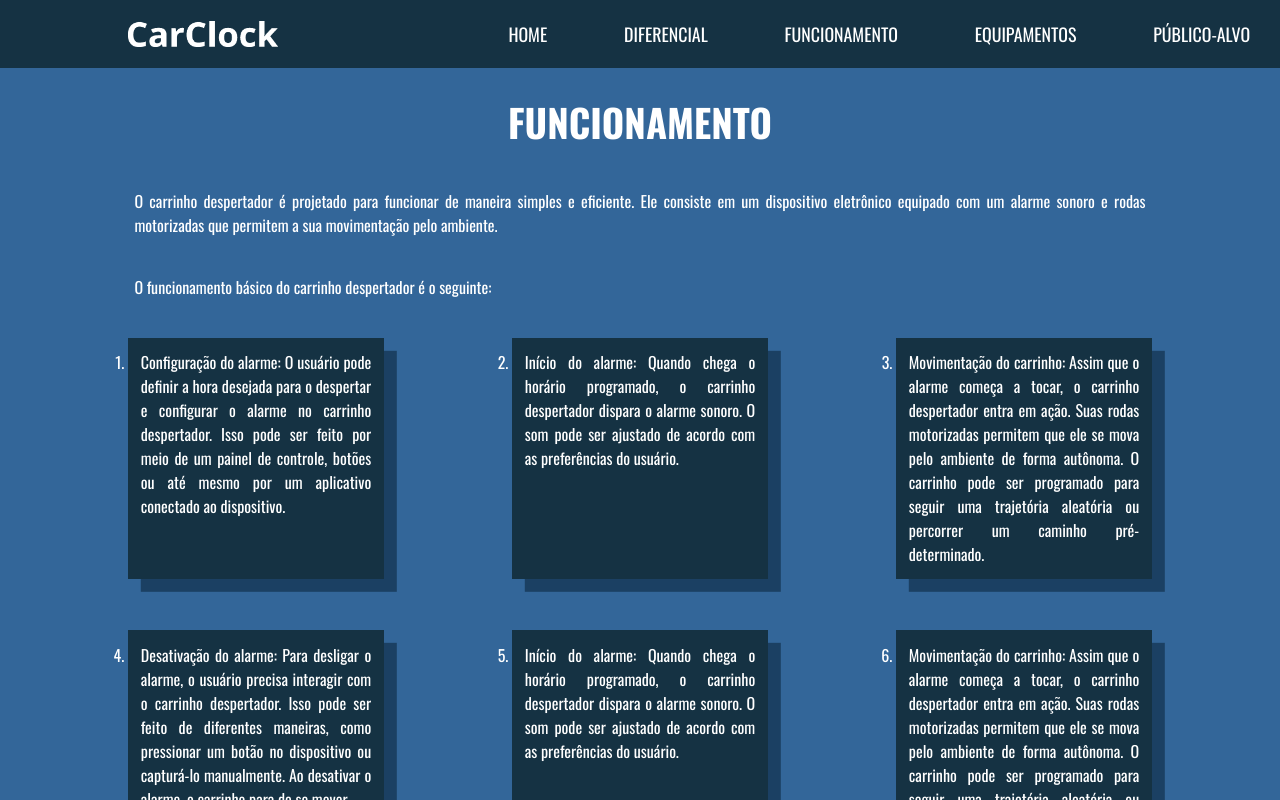
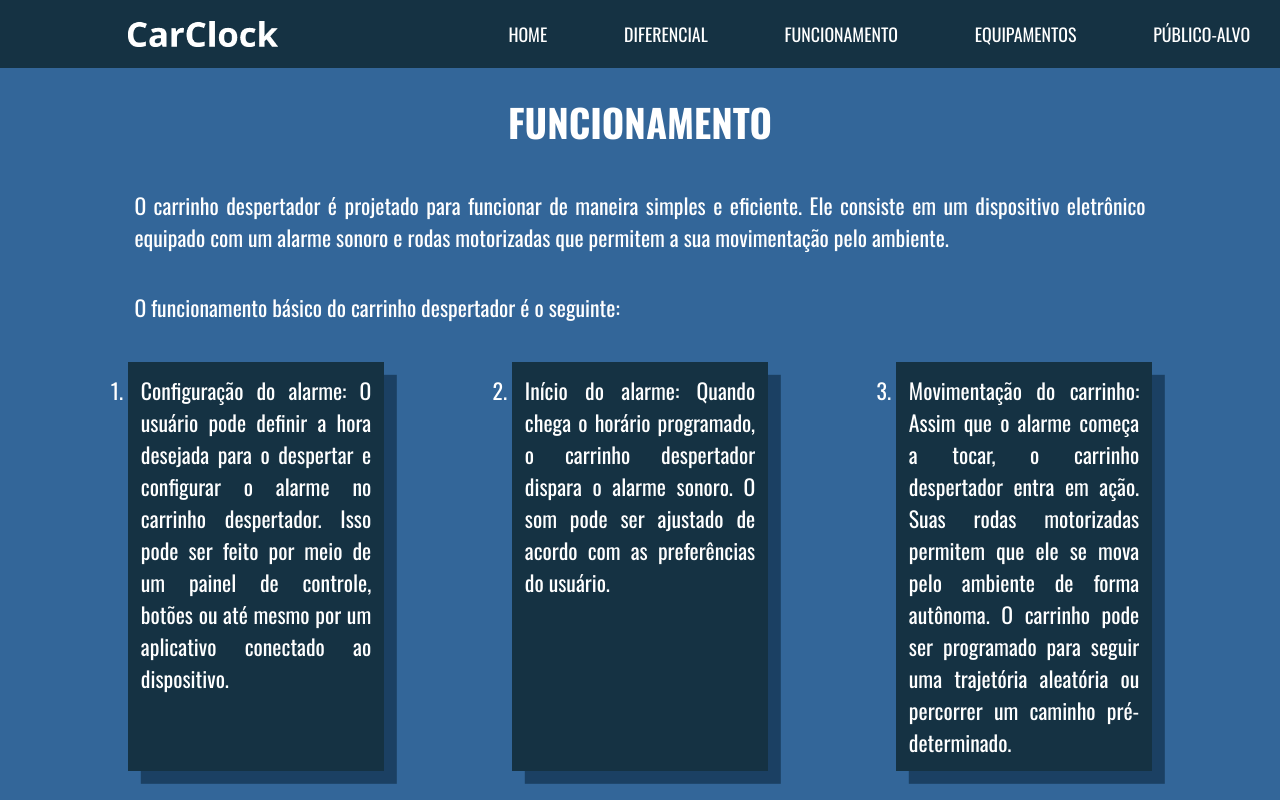
Before and after one commit to Cristofer-123/projeto-tcc, a React (Vite) app: page /funcionamento in a window 1280 px wide. Shown: the top 800 px of the page. Built offline with nearby package versions, Linux system fonts and the light colour scheme; the HTML template or start-up script is replaced by a standard one.

Commit message:
atualizacao pagina de funcionamento

```diff
--- a/src/pagcss/Funcionamento.css
+++ b/src/pagcss/Funcionamento.css
@@ -16,7 +16,8 @@ body {
     margin-right: auto;
     text-align: justify;
     width: 85vw;
-    font-size: 1.25vw;
+    /*mudei aqui */
+    font-size: 1.7vw;
 }
 
 .lista {
```
